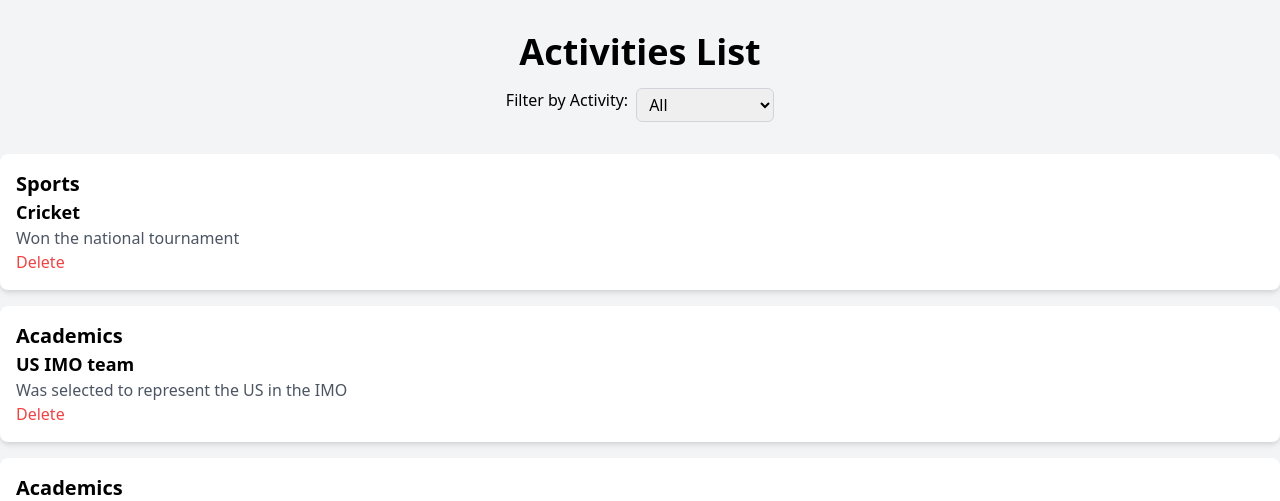
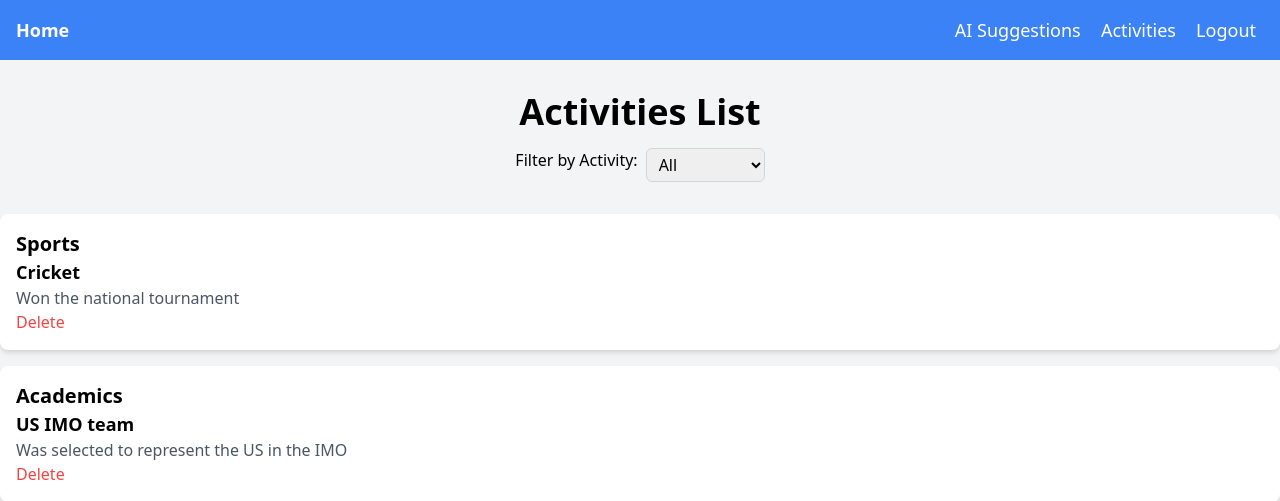
Before and after one commit to InnovAIte-hackathon/Main-Application, a Flask app: page /activities in a window 1280 px wide. Shown: the top 501 px of the page. Run offline with Flask 3, Linux system fonts and the light colour scheme; a user stored in the database is signed in; data comes from the database, SQL or seed files in the repository; both versions use the stored data as it was after the commit.

Commit message:
More changes

```diff
--- a/app.py
+++ b/app.py
@@ -33,7 +33,14 @@ def add_activity():
         return redirect('/login')
     lis = c.execute(f'SELECT * FROM {username}').fetchall()
 
-    return render_template('activities.html', lis = lis)
+    cats = sorted(list(set([i[0] for i in lis])))
+
+    return render_template('activities.html', lis = lis, cats = cats)
+
+@app.route('/logout')
+def logout():
+    session.pop('UNAME')
+    return redirect('/login')
 
 @app.route('/login', methods=['GET', 'POST'])
 def login():
--- a/templates/activities.html
+++ b/templates/activities.html
@@ -5,15 +5,27 @@
     <link href="https://cdn.jsdelivr.net/npm/tailwindcss@2.2.19/dist/tailwind.min.css" rel="stylesheet">
 </head>
 <body class="bg-gray-100">
+    <nav class="bg-blue-500 p-4">
+        <div class="container mx-auto">
+            <div class="flex justify-between">
+                <a href="/" class="text-white text-lg font-bold">Home</a>
+                <div>
+                    <a href="/suggestions" class="text-white text-lg mx-2">AI Suggestions</a>
+                    <a href="/activities" class="text-white text-lg mx-2">Activities</a>
+                    <a href="/logout" class="text-white text-lg mx-2">Logout</a>
+                </div>
+            </div>
+        </div>
+    </nav>
     <h1 class="text-4xl font-bold text-center mt-8">Activities List</h1>
 
     <div class="flex justify-center mt-4">
         <label for="activity-filter" class="mr-2">Filter by Activity:</label>
         <select id="activity-filter" class="px-2 py-1 border border-gray-300 rounded-md">
             <option value="all">All</option>
-            <option value="Sports">Sports</option>
-            <option value="Academics">Academics</option>
-            <option value="Philanthropic">Philanthropic</option>
+            {% for i in cats %}
+            <option value="{{i}}">{{i}}</option>
+            {% endfor %}
         </select>
     </div>
 
--- a/templates/suggestions.html
+++ b/templates/suggestions.html
@@ -14,8 +14,7 @@
                 <div>
                     <a href="/suggestions" class="text-white text-lg mx-2">AI Suggestions</a>
                     <a href="/activities" class="text-white text-lg mx-2">Activities</a>
-                    <a href="/login" class="text-white text-lg mx-2">Login</a>
-                    <a href="/signup" class="text-white text-lg mx-2">Signup</a>
+                    <a href="/logout" class="text-white text-lg mx-2">Logout</a>
                 </div>
             </div>
         </div>
```
Also changed, not shown: database.db.
